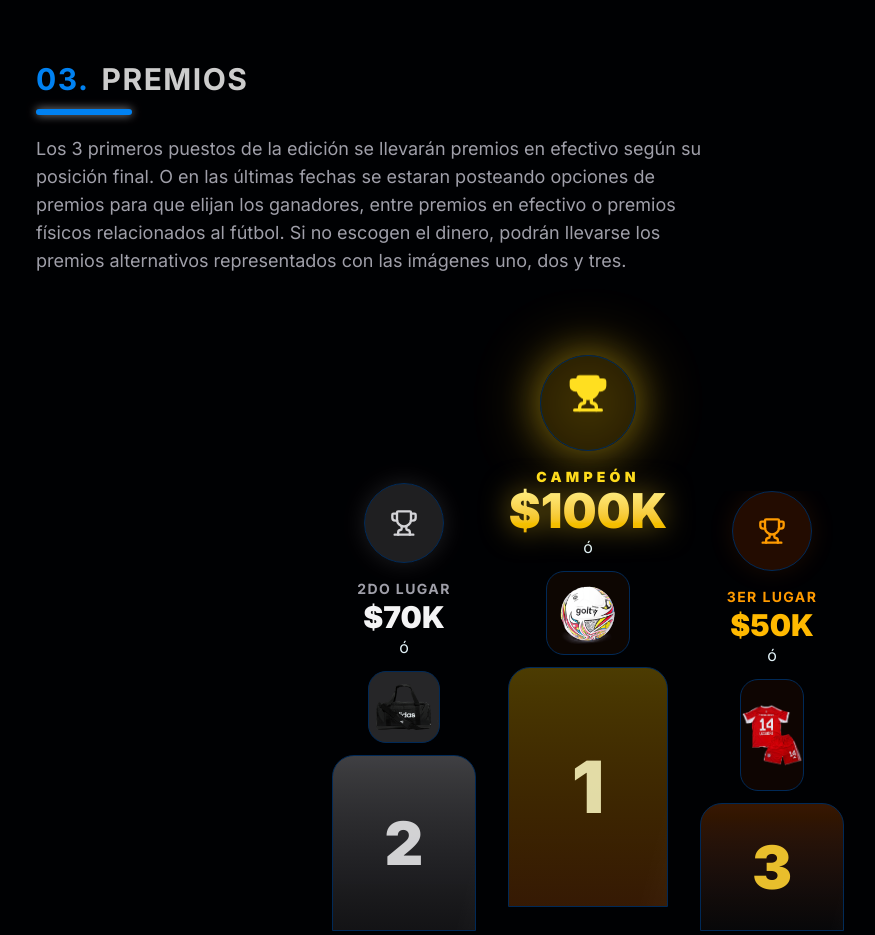
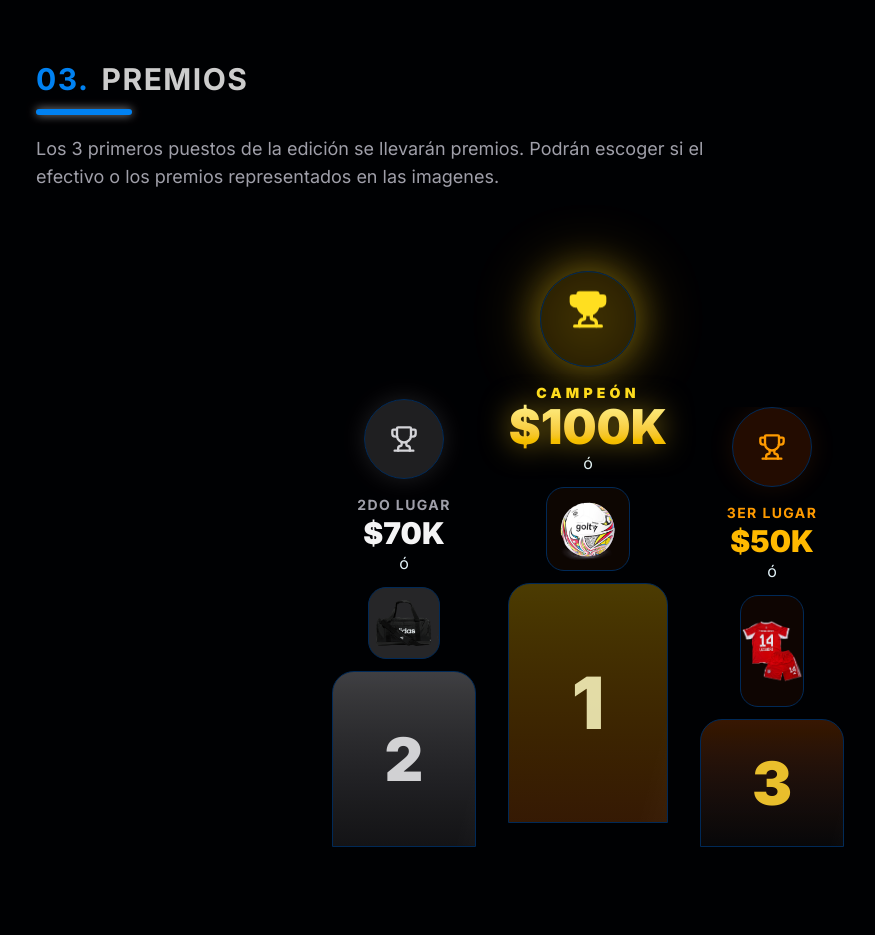
Before and after one commit to Wida7/s-futbol, a Next.js app: page /information in a window 1280 px wide. Shown: the part 2700-3635 px from the top of the page, without its empty margins (52-927 px from the left). Built offline with nearby package versions, Linux system fonts and the light colour scheme.

Commit message:
Update mensaje premios

```diff
--- a/app/information/page.tsx
+++ b/app/information/page.tsx
@@ -243,7 +243,7 @@ export default function InformationPage() {
             <div className="flex justify-start h-1.5 w-24 bg-primary rounded-full mx-auto md:mx-0 shadow-[0_0_10px_rgba(255,255,255,0.6)]"></div>
 
             <p className="mt-5 text-zinc-400 text-lg max-w-2xl mx-auto md:mx-0">
-              Los 3 primeros puestos de la edición se llevarán premios en efectivo según su posición final. O en las últimas fechas se estaran posteando opciones de premios para que elijan los ganadores, entre premios en efectivo o premios físicos relacionados al fútbol. Si no escogen el dinero, podrán llevarse los premios alternativos representados con las imágenes uno, dos y tres.
+              Los 3 primeros puestos de la edición se llevarán premios. Podrán escoger si el efectivo o los premios representados en las imagenes.
             </p>
           </div>
 
```
